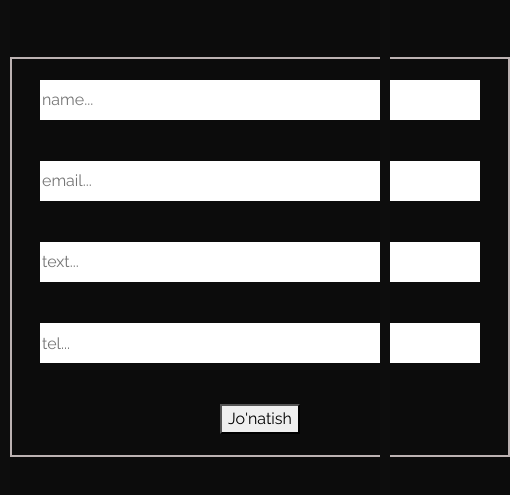
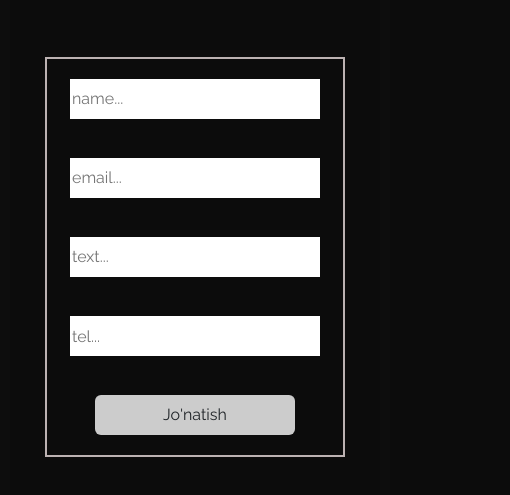
Before and after one commit to Muhammadali1235/my_portfolio, a React app: page /contact in a window 390 px wide. Shown: the part 127-622 px from the top of the page, 510 px wide, since content can reach past the window. Built offline with nearby package versions, Linux system fonts and the light colour scheme; no server answers.

Commit message:
added media

```diff
--- a/src/header/style.css
+++ b/src/header/style.css
@@ -165,6 +165,7 @@
     .menu__container {
         margin-left: 33.3333%;
     }
+
     .the_menu {
         padding-top: 10vh;
         padding-bottom: 10vh;
--- a/src/hooks/AnimatedCursor.js
+++ b/src/hooks/AnimatedCursor.js
@@ -42,7 +42,7 @@ function App() {
         <input type="email" value={email} placeholder='email...' onChange={(e) => setEmail(e.target.value)} />
         <input type="text" value={text} placeholder='text...' onChange={(e) => setText(e.target.value)} />
         <input type="number" value={tel} placeholder='tel...' onChange={(e) => setTel(e.target.value)} />
-        <button>Jo'natish</button>
+        <button className='btn'>Jo'natish</button>
       </form>
     </div>
   );
--- a/src/hooks/Style.css
+++ b/src/hooks/Style.css
@@ -1,6 +1,6 @@
 .App {
     border: 2px solid rgb(188, 178, 178);
-    width: 500px;
+    width: 450px;
     height: 400px;
     margin: auto;
     display: flex;
@@ -32,6 +32,20 @@ form {
 
 input {
     height: 40px;
-    width: 440px;
+    width: 400px;
     border: none;
 }
+
+@media (max-width:400px) {
+    .App {
+        width: 300px;
+    }
+
+    form {
+        width: 300px;
+    }
+
+    input {
+        width: 250px;
+    }
+}
```
